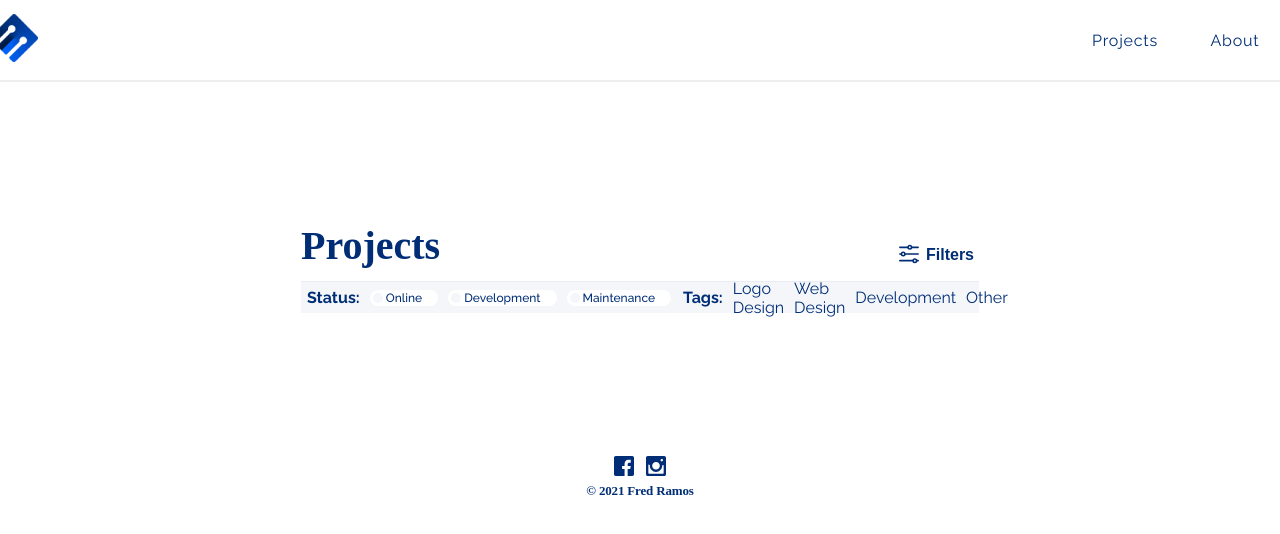
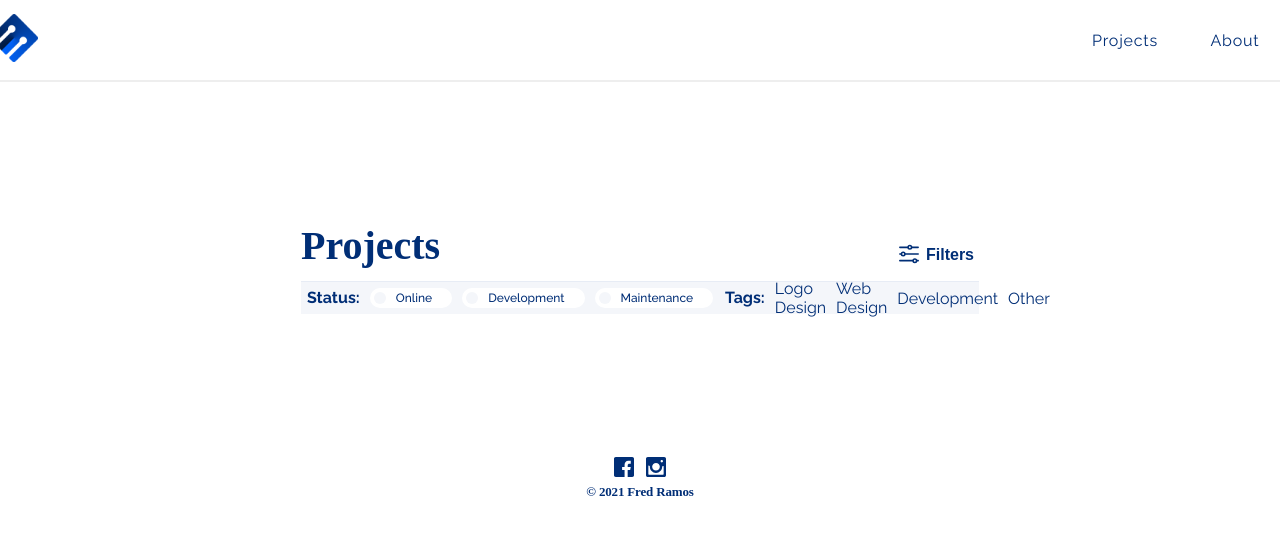
Before and after one commit to Starkpt/Branches, a Next.js app: page /projects in a window 1280 px wide. Shown: the top 534 px of the page. Built offline with nearby package versions, Linux system fonts and the light colour scheme.

Commit message:
page - project list 01.1

```diff
--- a/pages/projects/index.js
+++ b/pages/projects/index.js
@@ -33,9 +33,7 @@ export default function Projects() {
                   <label for="tag-development">
                     <div className="left-semi-circle">
                       <input type="checkbox" id="tag-development" class="tag-input" name="development" />
-                      <div className="bullet-circle">
-                        <Image src="/icons/tag-bullet.svg" width={0} height={0} />
-                      </div>
+                      <div className="bullet-circle"></div>
                     </div>
                     <div className="tag-name">Development</div>
                     <div className="right-semi-circle"></div>
--- a/styles/projects.css
+++ b/styles/projects.css
@@ -70,7 +70,7 @@
   align-items: center;
 }
 #filters-container li{
-  height: 16px;
+  height: 20px;
   margin-left: 10px;
   display: flex;
   flex-direction: row;
@@ -91,16 +91,16 @@
   border-top-left-radius: 50%;
   border-bottom-left-radius: 50%;
   background-color: white;
-  height: 16px;
-  width: 16px;
-  padding: 3px;
+  height: 20px;
+  width: 20px;
+  padding: 4px;
 }
 .filter-list .right-semi-circle{
   border-top-right-radius: 50%;
   border-bottom-right-radius: 50%;
   background-color: white;
-  height: 16px;
-  width: 16px;
+  height: 20px;
+  width: 20px;
 }
 .filter-list .bullet-circle{
   display: flex;
@@ -112,37 +112,32 @@
   justify-content: center;
   align-items: center;
 }
-.filter-list .bullet-circle > div{
-  width: 0%;
-  height: 0%;
+.filter-list .bullet-circle::before{
+  content:"";
+  width: 40%;
+  height: 40%;
+  border-radius:50%;
+  background-image:url('/icons/tag-bullet.svg');
+  background-repeat: no-repeat;
+  background-position: center;
+  opacity:0;
 
-  transition: width .1s cubic-bezier(0.075, 0.82, 0.165, 1);
+  transition: width .9s cubic-bezier(0.075, 0.82, 0.165, 1),
+              height .9s cubic-bezier(0.075, 0.82, 0.165, 1),
+              opacity .9s cubic-bezier(0.075, 0.82, 0.165, 1)
 }
-.filter-list .bullet-circle > div img{
-  width: 0%;
-  height: 0%;
-
-  transition: width .4s cubic-bezier(0.075, 0.82, 0.165, 1);
+.filter-list li:hover .bullet-circle::before{
+  opacity: 1;
 }
-.filter-list li:hover .bullet-circle > div{
-  width: 50%;
-  height: 50%;
-}
-.filter-list .bullet-circle img{
-  width: 100%;
-  height: 100%;
+.filter-list .tag-input:checked ~ .bullet-circle::before{
+  opacity:1;
+  width:100%;
+  height:100%;
 }
 #filters-container .tag-input{
   display:none;
 }
-#filters-container .tag-input:checked ~ .bullet-circle > div{
-  width: 90%;
-  height: 90%;
-}
-#filters-container .tag-input:checked ~ .bullet-circle > div img{
-  width: 100%;
-  height: 100%;
-}
+
 .filter-list .tag-name{
   font-size: 12px;
   background-color: white;
@@ -150,7 +145,5 @@
   flex-direction: column;
   justify-content: center;
   font-weight: 500;
+  padding-left: 6px;
 }
-#filters-container .tag-input{
-  display:none
-}
```
